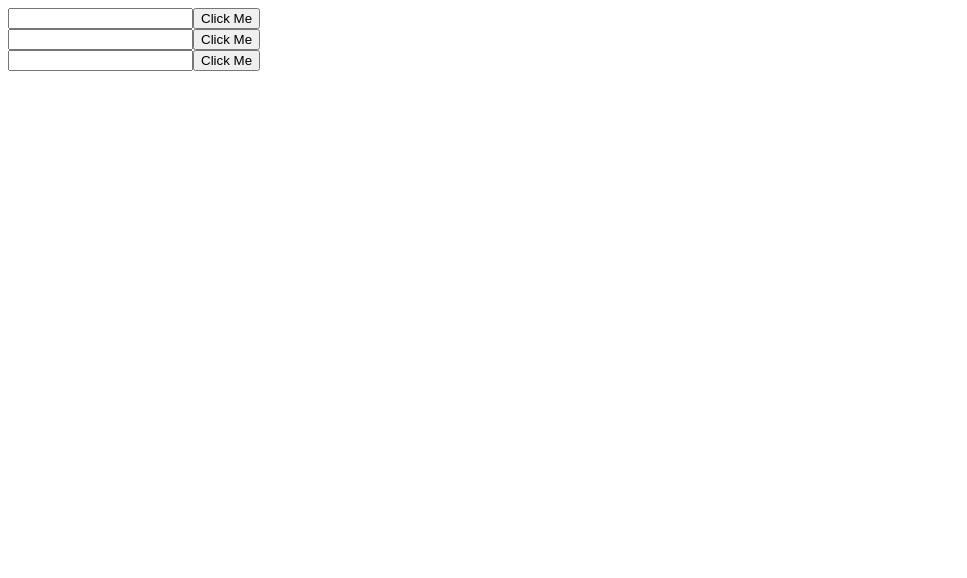
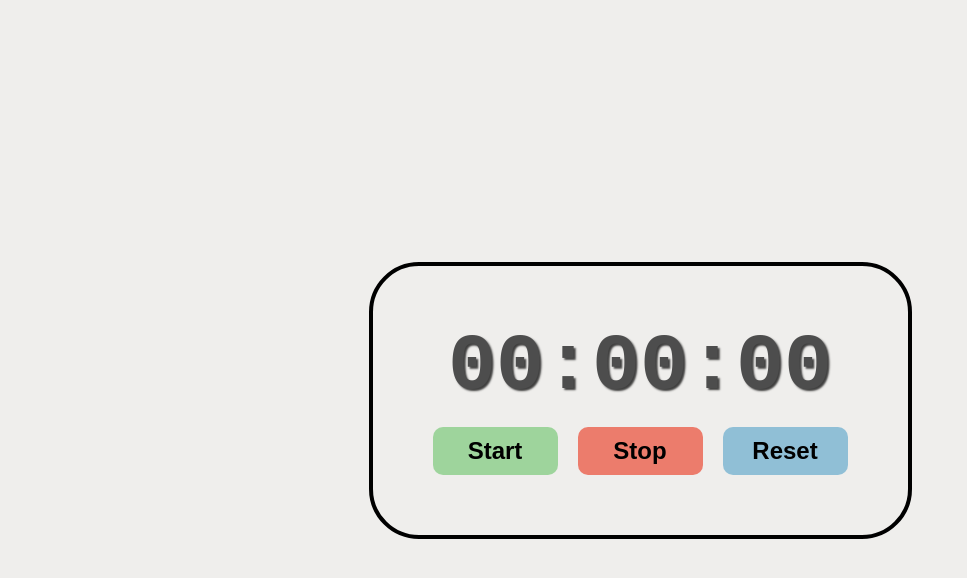
Before and after one commit to MadMax0312/React_tutorial, a React (Vite) app in the folder my-react-app/: page / in a window 1280 px wide. Shown: the top 578 px of the page, without its empty margins (0-967 px from the left). Built offline with nearby package versions, Linux system fonts and the light colour scheme.

Commit message:
StopWatch

```diff
--- a/my-react-app/src/App.jsx
+++ b/my-react-app/src/App.jsx
@@ -1,5 +1,4 @@
-import MyComponent from "./useRef"
-
+import MyComponent from "./StopWatch/StopWatch"
 
 function App() {
 
--- /dev/null
+++ b/my-react-app/src/StopWatch/StopWatch.jsx
@@ -0,0 +1,70 @@
+import React, { useEffect, useRef, useState } from 'react'
+import '../StopWatch/Stopwatch.css'
+
+function MyComponent() {
+
+    const [isRunning, setIsRunning] = useState(false)
+    const [elapsedTime, setElapsedTime] = useState(0)
+    const intervalIdRef = useRef(null)
+    const startTimeRef = useRef(0)
+
+
+    useEffect(()=>{
+
+        if(isRunning) {
+            intervalIdRef.current = setInterval(()=>{
+                setElapsedTime(Date.now() - startTimeRef.current)
+            },10)
+        }
+
+        return () => {
+            clearInterval(intervalIdRef.current)
+        }
+
+    },[isRunning])
+
+    function start() {
+        setIsRunning(true)
+        startTimeRef.current = Date.now() - elapsedTime
+    }
+
+    function end() {
+        setIsRunning(false)
+    }
+
+    function reset() {
+        setElapsedTime(0)
+        setIsRunning(false)
+    }
+
+    function formatTime() {
+
+        let hours = Math.floor(elapsedTime / (1000 * 60 * 60))
+        let minutes = Math.floor(elapsedTime / (1000 * 60) % 60)
+        let seconds = Math.floor(elapsedTime / (1000) % 60)
+        let milliseconds = Math.floor((elapsedTime % 1000) /10)
+
+        hours = String(hours).padStart(2, "0")
+        minutes = String(minutes).padStart(2, "0")
+        seconds = String(seconds).padStart(2, "0")
+        milliseconds = String(milliseconds).padStart(2, "0")
+
+        return `${minutes}:${seconds}:${milliseconds}`
+    }
+
+
+  return (
+    <div className='stopwatch'>
+        <div className='display'>
+            {formatTime()}
+        </div>
+        <div className="controls">
+            <button onClick={start} className='start-button'>Start</button>
+            <button onClick={end} className='end-button'>Stop</button>
+            <button onClick={reset} className='reset-button'>Reset</button>
+        </div>
+    </div>
+  )
+}
+
+export default MyComponent
--- /dev/null
+++ b/my-react-app/src/StopWatch/Stopwatch.css
@@ -0,0 +1,60 @@
+body {
+    display: flex;
+    flex-direction: column;
+    align-items: center;
+    background-color: hsl(0, 0%, 95%);
+    margin: 0;
+    min-height: 100vh;
+    justify-content: center;
+    background-color: hsla(36, 10%, 90%, 0.66);
+}
+
+.stopwatch {
+    display: flex;
+    flex-direction: column;
+    border: 4px solid;
+    padding: 50px;
+    border-radius: 50px;
+    align-items: center;
+}
+
+.display {
+    font-size: 5rem;
+    font-family: monospace;
+    font-weight: bold;
+    color: hsl(0, 0%, 30%);
+    text-shadow: 2px 2px 2px hsla(0, 0%, 0%, 0.742);
+    margin: 5px;
+}
+
+.controls button{
+    padding: 10px 20px;
+    font-weight: bold;
+    margin: 10px;
+    font-size: 1.5rem;
+    border: none;
+    min-width: 125px;
+    cursor: pointer;
+    border-radius: 10px;
+}
+
+.start-button {
+    background-color: hsl(120, 45%, 52%,50%);
+}
+.start-button:hover {
+    background-color: hsl(120, 45%, 52%);
+}
+
+.end-button {
+    background-color: hsla(7, 85%, 51%, 0.60);
+}
+.end-button:hover {
+    background-color: hsla(7, 85%, 51%, 0.50);
+}
+
+.reset-button {
+    background-color: hsla(200, 58%, 48%, 0.5);
+}
+.reset-button:hover {
+    background-color: hsla(200, 58%, 48%, 0.4);
+}
--- a/my-react-app/src/useRef.jsx
+++ b/my-react-app/src/useRef.jsx
@@ -4,9 +4,9 @@ function MyComponent() {
 
     // const [number, setNumber] = useState(0)
 
-    const inputRef1 = useRef()
-    const inputRef2= useRef()
-    const inputRef3= useRef()
+    const inputRef1 = useRef(null)
+    const inputRef2= useRef(null)
+    const inputRef3= useRef(null)
 
     useEffect(()=> {
         console.log('Component Rendered')
```
